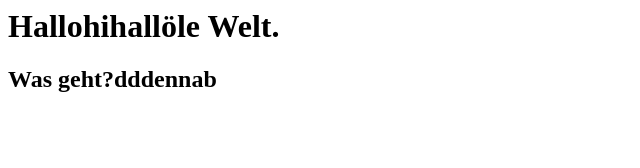
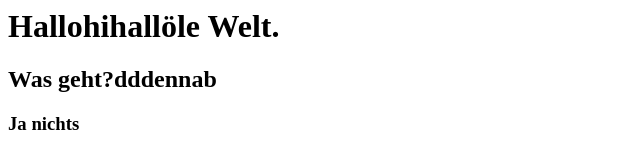
Before and after one commit to shinoble/shinoble.github.io, a plain HTML site: page index.html in a window 1280 px wide. Shown: the full height of the page, 0-640 px from the left. Drawn offline with Linux system fonts and the light colour scheme.

Commit message:
Änderung1

```diff
--- a/index.html
+++ b/index.html
@@ -1,2 +1,3 @@
 <h1>Hallohihallöle Welt.</h1>
 <h2> Was geht?dddennab</h2>
+<h3> Ja nichts</h3>
```
